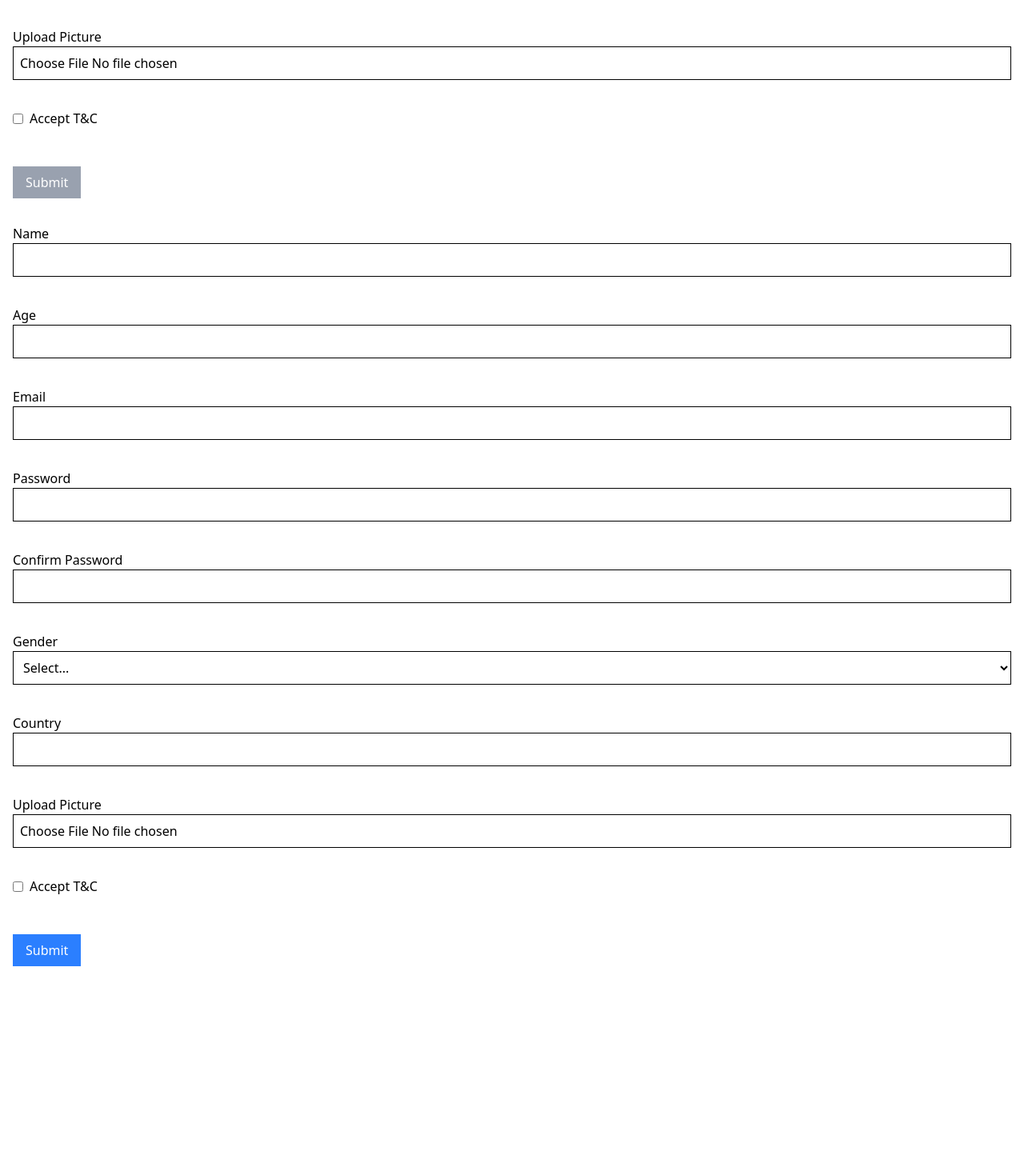
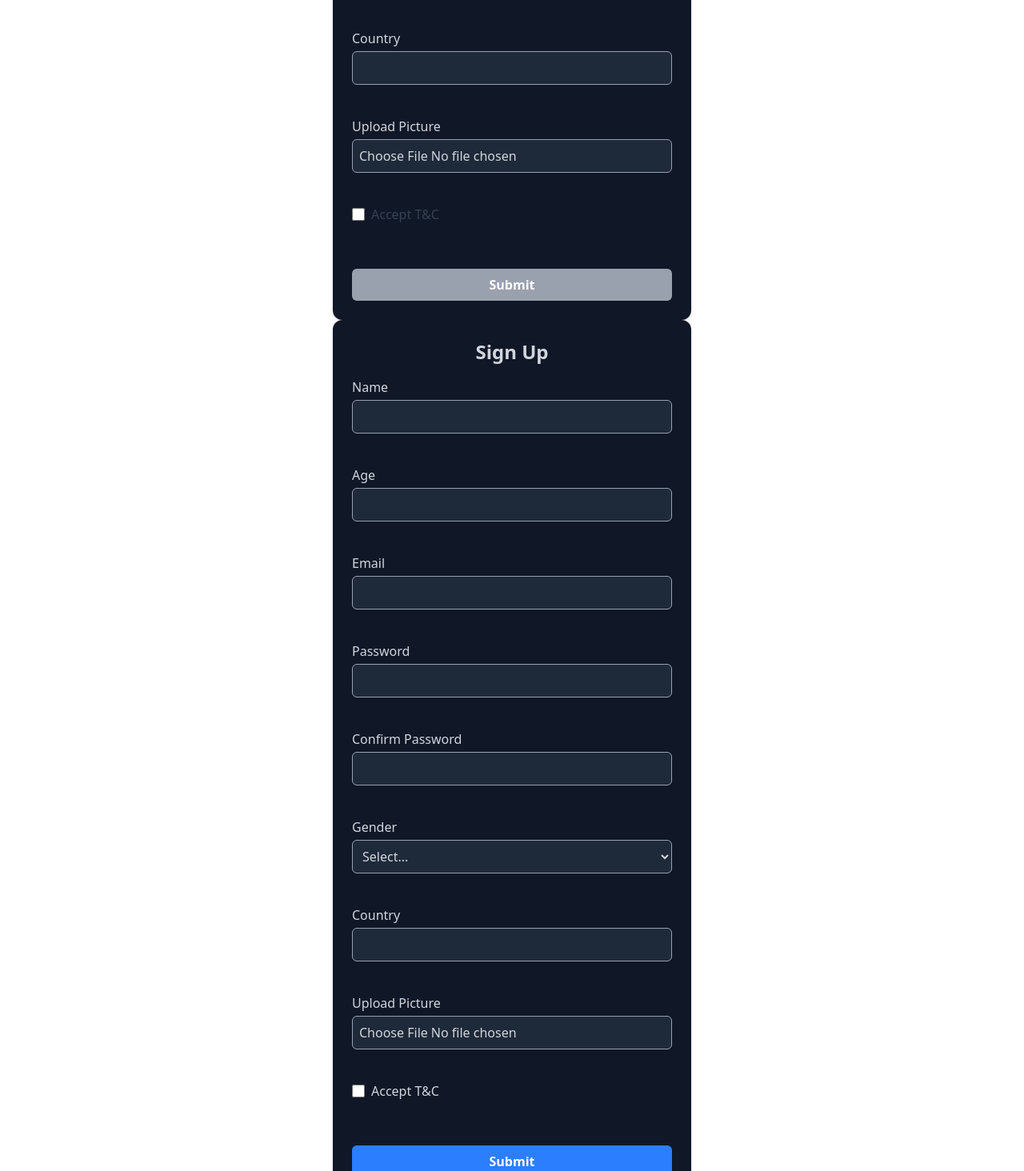
Before and after one commit to AnriAko/rs-react-forms, a React (Vite) app: page / in a window 1280 px wide. Shown: the part 720-2184 px from the top of the page at 80% size. Before the commit the page ends 1944 px from the top, so only its background shows below. Built offline with nearby package versions, Linux system fonts and the light colour scheme.

Commit message:
feat: add themes to forms

```diff
--- a/package.json
+++ b/package.json
@@ -16,6 +16,7 @@
     "@hookform/resolvers": "^5.2.1",
     "@reduxjs/toolkit": "^2.8.2",
     "@tailwindcss/vite": "^4.1.12",
+    "classnames": "^2.5.1",
     "react": "^19.1.1",
     "react-dom": "^19.1.1",
     "react-hook-form": "^7.62.0",
--- a/src/components/controlled-form/controlled-form.tsx
+++ b/src/components/controlled-form/controlled-form.tsx
@@ -18,6 +18,7 @@ export default function ControlledForm() {
     resolver: zodResolver(signupSchema),
     mode: 'onChange',
   });
+
   const onSubmit = (data: SignupFormData) => {
     const reader = new FileReader();
     reader.onloadend = () => {
@@ -28,13 +29,21 @@ export default function ControlledForm() {
   };
 
   return (
-    <form onSubmit={handleSubmit(onSubmit)} className="p-4 space-y-3">
+    <form
+      onSubmit={handleSubmit(onSubmit)}
+      className="max-w-md mx-auto p-6 bg-gray-900 rounded-xl shadow-md space-y-4"
+    >
+      <h2 className="text-2xl font-bold text-center text-gray-300 mb-4">
+        Sign Up
+      </h2>
+
       <FormField<SignupFormData>
         label="Name"
         name="name"
         register={register('name')}
         error={errors.name?.message}
       />
+
       <FormField<SignupFormData>
         label="Age"
         name="age"
@@ -42,6 +51,7 @@ export default function ControlledForm() {
         register={register('age')}
         error={errors.age?.message}
       />
+
       <FormField<SignupFormData>
         label="Email"
         name="email"
@@ -49,6 +59,7 @@ export default function ControlledForm() {
         register={register('email')}
         error={errors.email?.message}
       />
+
       <FormField<SignupFormData>
         label="Password"
         name="password"
@@ -56,6 +67,7 @@ export default function ControlledForm() {
         register={register('password')}
         error={errors.password?.message}
       />
+
       <FormField<SignupFormData>
         label="Confirm Password"
         name="confirmPassword"
@@ -68,7 +80,7 @@ export default function ControlledForm() {
         label="Gender"
         name="gender"
         as="select"
-        options={['Male', 'Female', 'Bread', 'Other', 'Prefer not to say']}
+        options={['Male', 'Female', '🍞', 'Other', 'Prefer not to say']}
         register={register('gender')}
         error={errors.gender?.message}
       />
@@ -97,15 +109,22 @@ export default function ControlledForm() {
       />
 
       <div className="flex items-center space-x-2">
-        <input type="checkbox" {...register('terms')} id="terms" />
-        <label htmlFor="terms">Accept T&C</label>
+        <input
+          type="checkbox"
+          {...register('terms')}
+          id="terms"
+          className="h-4 w-4 text-blue-600 border-gray-300 rounded focus:ring-blue-500"
+        />
+        <label htmlFor="terms" className="text-gray-700">
+          Accept T&C
+        </label>
       </div>
       <ErrorMessage message={errors.terms?.message} />
 
       <button
         type="submit"
         disabled={!isValid}
-        className="bg-blue-500 text-white px-4 py-2 disabled:bg-gray-400"
+        className="w-full bg-blue-500 hover:bg-blue-600 text-white font-semibold py-2 px-4 rounded-md transition disabled:bg-gray-400"
       >
         Submit
       </button>
--- a/src/components/uncontrolled-form/uncontrolled-form.tsx
+++ b/src/components/uncontrolled-form/uncontrolled-form.tsx
@@ -16,7 +16,7 @@ export default function UncontrolledForm() {
       ...values,
       age: Number(values.age),
       terms: formData.get('terms') === 'on',
-      picture: formData.getAll('picture'),
+      picture: formData.get('picture'),
     };
 
     const result = signupSchema.safeParse(parsedValues);
@@ -36,13 +36,22 @@ export default function UncontrolledForm() {
           picture: reader.result,
         });
       };
-      reader.readAsDataURL(result.data.picture);
+      if (parsedValues.picture instanceof File) {
+        reader.readAsDataURL(parsedValues.picture);
+      }
       e.currentTarget.reset();
     }
   };
 
   return (
-    <form onSubmit={handleSubmit} className="p-4 space-y-3">
+    <form
+      onSubmit={handleSubmit}
+      className="max-w-md mx-auto p-6 bg-gray-900 rounded-xl shadow-md space-y-4"
+    >
+      <h2 className="text-2xl font-bold text-center text-gray-300 mb-4">
+        Sign Up
+      </h2>
+
       <FormField label="Name" name="name" error={errors.name} />
       <FormField label="Age" name="age" type="number" error={errors.age} />
       <FormField label="Email" name="email" type="email" error={errors.email} />
@@ -62,15 +71,15 @@ export default function UncontrolledForm() {
         label="Gender"
         name="gender"
         as="select"
-        options={['Male', 'Female', 'Bread', 'Other', 'Prefer not to say']}
+        options={['Male', 'Female', '🍞', 'Other', 'Prefer not to say']}
         error={errors.gender}
       />
       <FormField
         label="Country"
         name="country"
         as="input"
+        list="countries"
         error={errors.country}
-        list="countries"
       />
       <datalist id="countries">
         {COUNTRIES.map((c) => (
@@ -84,12 +93,24 @@ export default function UncontrolledForm() {
         options={['image/png', 'image/jpeg']}
         error={errors.picture}
       />
+
       <div className="flex items-center space-x-2">
-        <input type="checkbox" name="terms" id="terms" />
-        <label htmlFor="terms">Accept T&C</label>
+        <input
+          type="checkbox"
+          name="terms"
+          id="terms"
+          className="h-4 w-4 text-blue-600 border-gray-300 rounded focus:ring-blue-500"
+        />
+        <label htmlFor="terms" className="text-gray-300">
+          Accept T&C
+        </label>
       </div>
       <ErrorMessage message={errors.terms} />
-      <button type="submit" className="bg-blue-500 text-white px-4 py-2">
+
+      <button
+        type="submit"
+        className="w-full bg-blue-500 hover:bg-blue-600 text-white font-semibold py-2 px-4 rounded-md transition"
+      >
         Submit
       </button>
     </form>
--- a/src/ui/error-message.tsx
+++ b/src/ui/error-message.tsx
@@ -1,10 +1,9 @@
 type ErrorMessageProps = {
   message?: unknown;
-  className?: string;
 };
 
-export const ErrorMessage = ({ message, className }: ErrorMessageProps) => (
-  <p className={`${className || 'text-red-500 min-h-[1.25rem]'}`}>
+export const ErrorMessage = ({ message }: ErrorMessageProps) => (
+  <p className="text-red-500 min-h-[1.25rem]">
     {typeof message === 'string'
       ? message
       : message instanceof Error
--- a/src/ui/form-field.tsx
+++ b/src/ui/form-field.tsx
@@ -1,5 +1,7 @@
+// FormField.tsx
 import { UseFormRegisterReturn } from 'react-hook-form';
 import { ErrorMessage } from '~/ui/error-message';
+import cl from 'classnames';
 
 type FieldProps<T> = {
   label: string;
@@ -21,20 +23,37 @@ export const FormField = <T,>({
   register,
   error,
   list,
-}: FieldProps<T>) => (
-  <div>
-    <label htmlFor={name as string}>{label}</label>
+}: FieldProps<T>) => {
+  const baseStyles =
+    'border rounded-md p-2 w-full text-gray-300 bg-gray-800 focus:outline-none';
+  const focusStyles = error
+    ? 'focus:ring-2 focus:ring-red-500'
+    : 'focus:ring-2 focus:ring-yellow-400';
+  const borderStyles = error ? 'border-red-500' : 'border-gray-400';
+
+  const inputClass = cl(baseStyles, focusStyles, borderStyles);
+
+  return (
+    <div className="flex flex-col">
+      <label
+        htmlFor={name as string}
+        className="mb-1 font-medium text-gray-300"
+      >
+        {label}
+      </label>
+
       {as === 'input' && (
         <input
           id={name as string}
           type={type}
-        className="border p-2 w-full"
+          className={inputClass}
           {...register}
           {...(list ? { list } : {})}
         />
       )}
+
       {as === 'select' && (
-      <select id={name as string} className="border p-2 w-full" {...register}>
+        <select id={name as string} className={inputClass} {...register}>
           <option value="">Select...</option>
           {options.map((opt) => (
             <option key={opt} value={opt}>
@@ -43,15 +62,18 @@ export const FormField = <T,>({
           ))}
         </select>
       )}
+
       {as === 'file' && (
         <input
           id={name as string}
           type="file"
-        className="border p-2 w-full"
+          className={inputClass}
           accept={options.join(',')}
           {...register}
         />
       )}
+
       <ErrorMessage message={error} />
     </div>
   );
+};
```
Also changed, not shown: 1 other file (tests, documents, lock files or other folders). Lines whose indentation alone changed are shown as unchanged.
